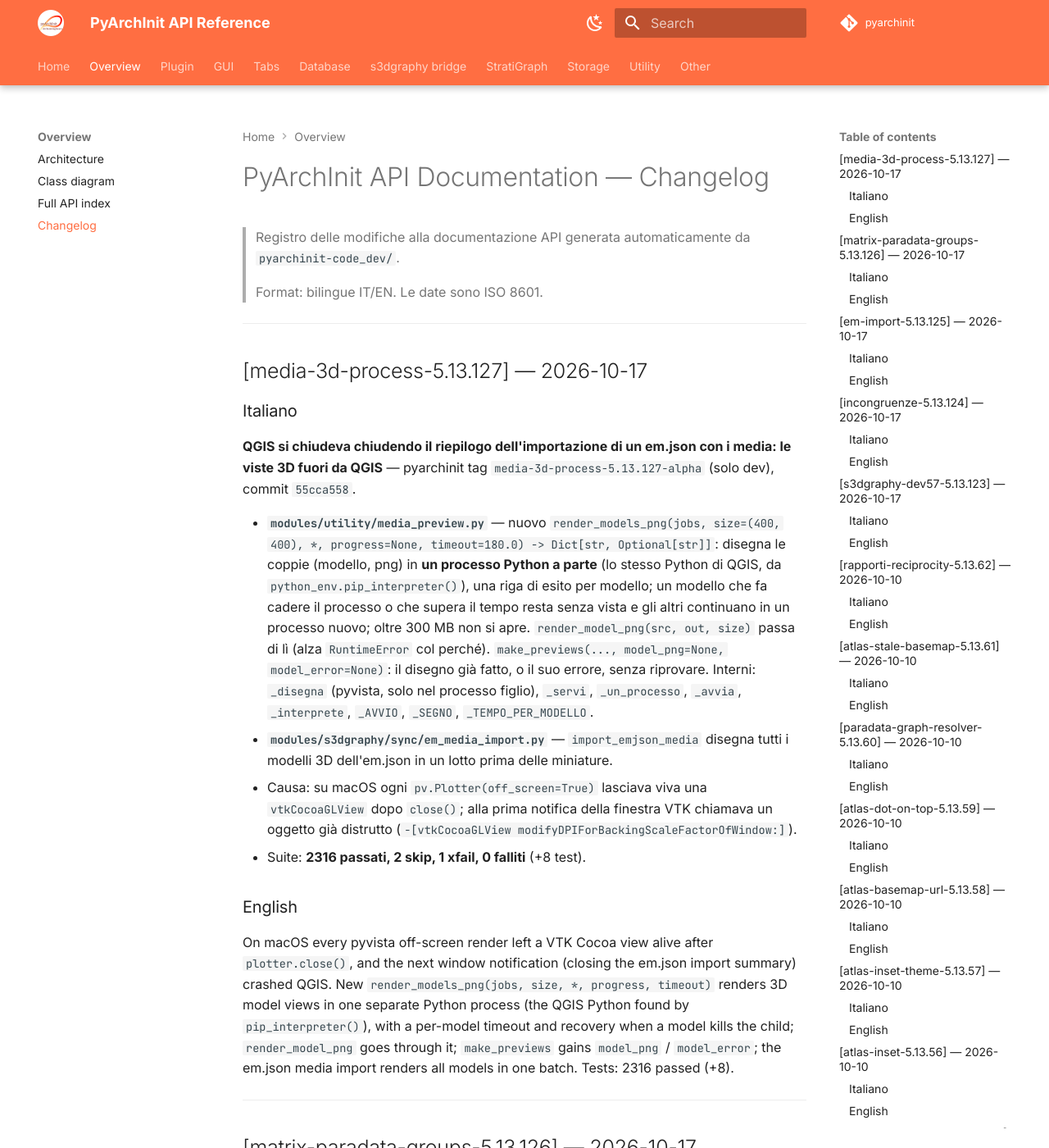
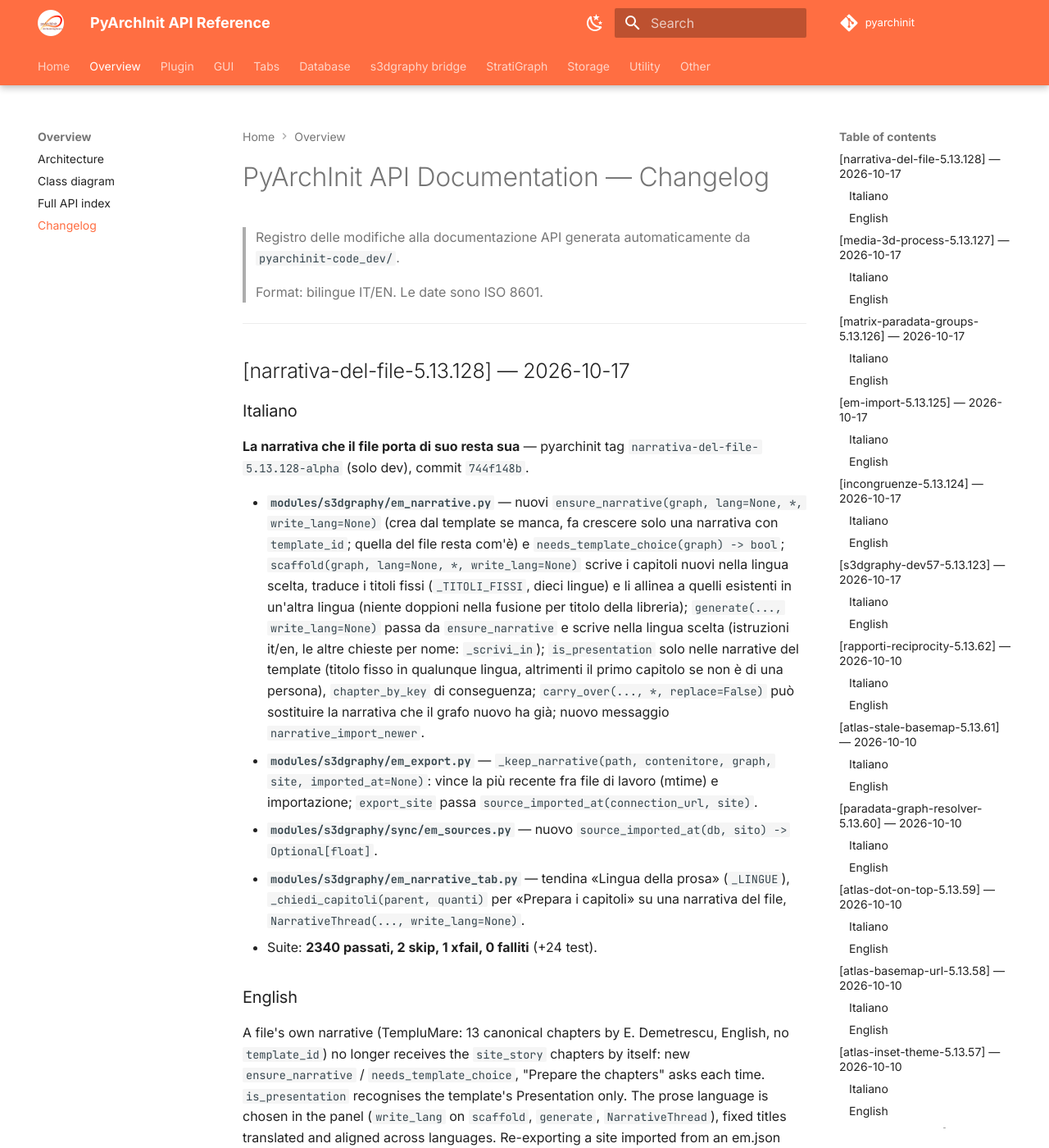
Before and after one commit to enzococca/pyarchinit-api-docs, an MkDocs documentation site: the page built from docs/CHANGELOG.md, in a window 1280 px wide and 1400 px high. Shown: the whole window at 82% size. Built offline with MkDocs 1.6.1 and Material for MkDocs 9.7.7, drawn with Linux system fonts in a browser that asks for light colours; comment, search, counter and statistics services are not loaded; some of the changed text lies outside the part shown.

Commit message:
changelog: narrativa-del-file-5.13.128 — la narrativa del file, la lingua della prosa, la riesportazione che tiene la narrativa più recente

```diff
--- a/docs/CHANGELOG.md
+++ b/docs/CHANGELOG.md
@@ -4,6 +4,24 @@
 > da `pyarchinit-code_dev/`.
 >
 > Format: bilingue IT/EN. Le date sono ISO 8601.
+
+---
+
+## [narrativa-del-file-5.13.128] — 2026-10-17
+
+### Italiano
+
+**La narrativa che il file porta di suo resta sua** — pyarchinit tag `narrativa-del-file-5.13.128-alpha` (solo dev), commit `744f148b`.
+
+- **`modules/s3dgraphy/em_narrative.py`** — nuovi `ensure_narrative(graph, lang=None, *, write_lang=None)` (crea dal template se manca, fa crescere solo una narrativa con `template_id`; quella del file resta com'è) e `needs_template_choice(graph) -> bool`; `scaffold(graph, lang=None, *, write_lang=None)` scrive i capitoli nuovi nella lingua scelta, traduce i titoli fissi (`_TITOLI_FISSI`, dieci lingue) e li allinea a quelli esistenti in un'altra lingua (niente doppioni nella fusione per titolo della libreria); `generate(..., write_lang=None)` passa da `ensure_narrative` e scrive nella lingua scelta (istruzioni it/en, le altre chieste per nome: `_scrivi_in`); `is_presentation` solo nelle narrative del template (titolo fisso in qualunque lingua, altrimenti il primo capitolo se non è di una persona), `chapter_by_key` di conseguenza; `carry_over(..., *, replace=False)` può sostituire la narrativa che il grafo nuovo ha già; nuovo messaggio `narrative_import_newer`.
+- **`modules/s3dgraphy/em_export.py`** — `_keep_narrative(path, contenitore, graph, site, imported_at=None)`: vince la più recente fra file di lavoro (mtime) e importazione; `export_site` passa `source_imported_at(connection_url, site)`.
+- **`modules/s3dgraphy/sync/em_sources.py`** — nuovo `source_imported_at(db, sito) -> Optional[float]`.
+- **`modules/s3dgraphy/em_narrative_tab.py`** — tendina «Lingua della prosa» (`_LINGUE`), `_chiedi_capitoli(parent, quanti)` per «Prepara i capitoli» su una narrativa del file, `NarrativeThread(..., write_lang=None)`.
+- Suite: **2340 passati, 2 skip, 1 xfail, 0 falliti** (+24 test).
+
+### English
+
+A file's own narrative (TempluMare: 13 canonical chapters by E. Demetrescu, English, no `template_id`) no longer receives the `site_story` chapters by itself: new `ensure_narrative` / `needs_template_choice`, "Prepare the chapters" asks each time. `is_presentation` recognises the template's Presentation only. The prose language is chosen in the panel (`write_lang` on `scaffold`, `generate`, `NarrativeThread`), fixed titles translated and aligned across languages. Re-exporting a site imported from an em.json keeps the newer narrative (`_keep_narrative(imported_at=)`, `carry_over(replace=)`, `source_imported_at`). Tests: 2340 passed (+24).
 
 ---
 
```
